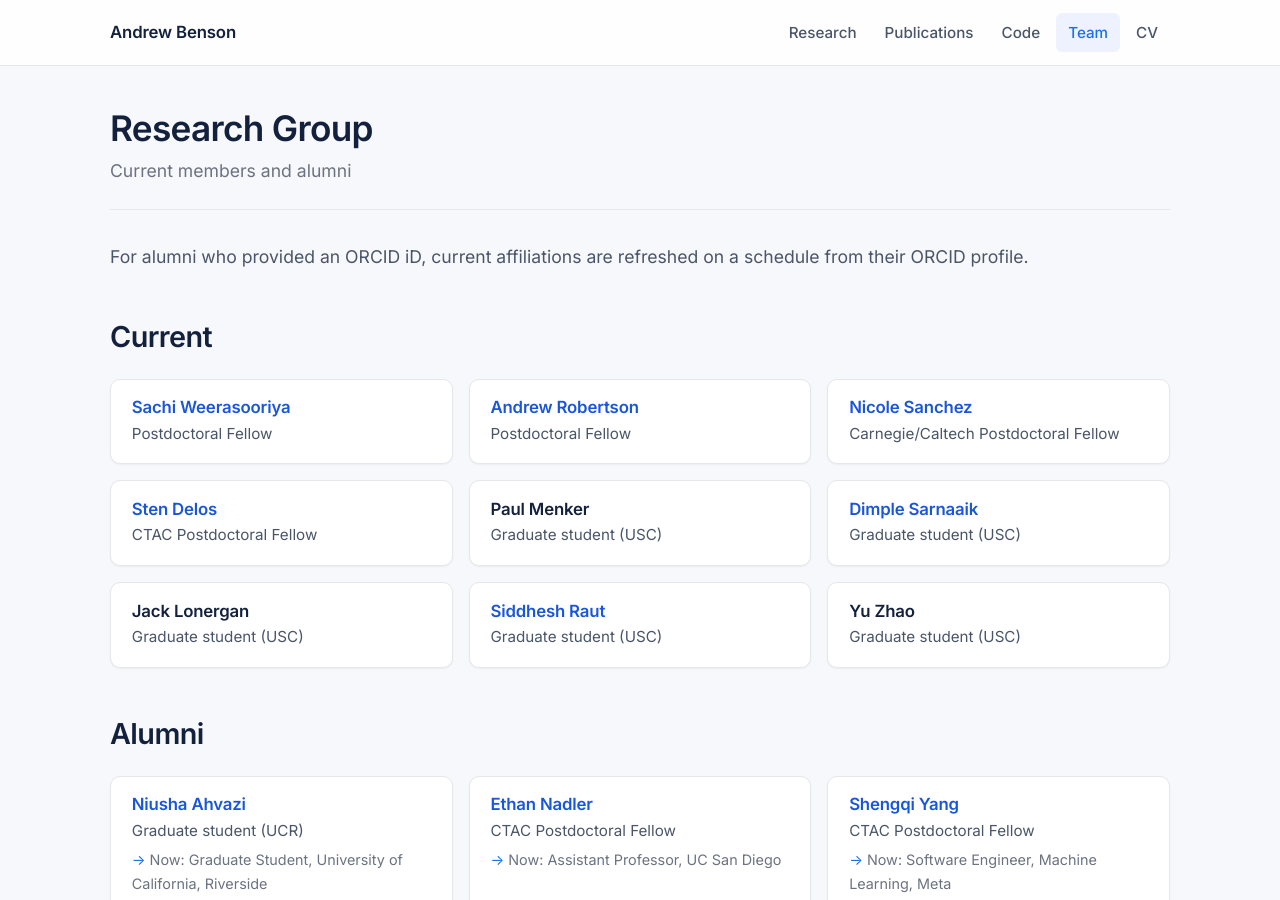
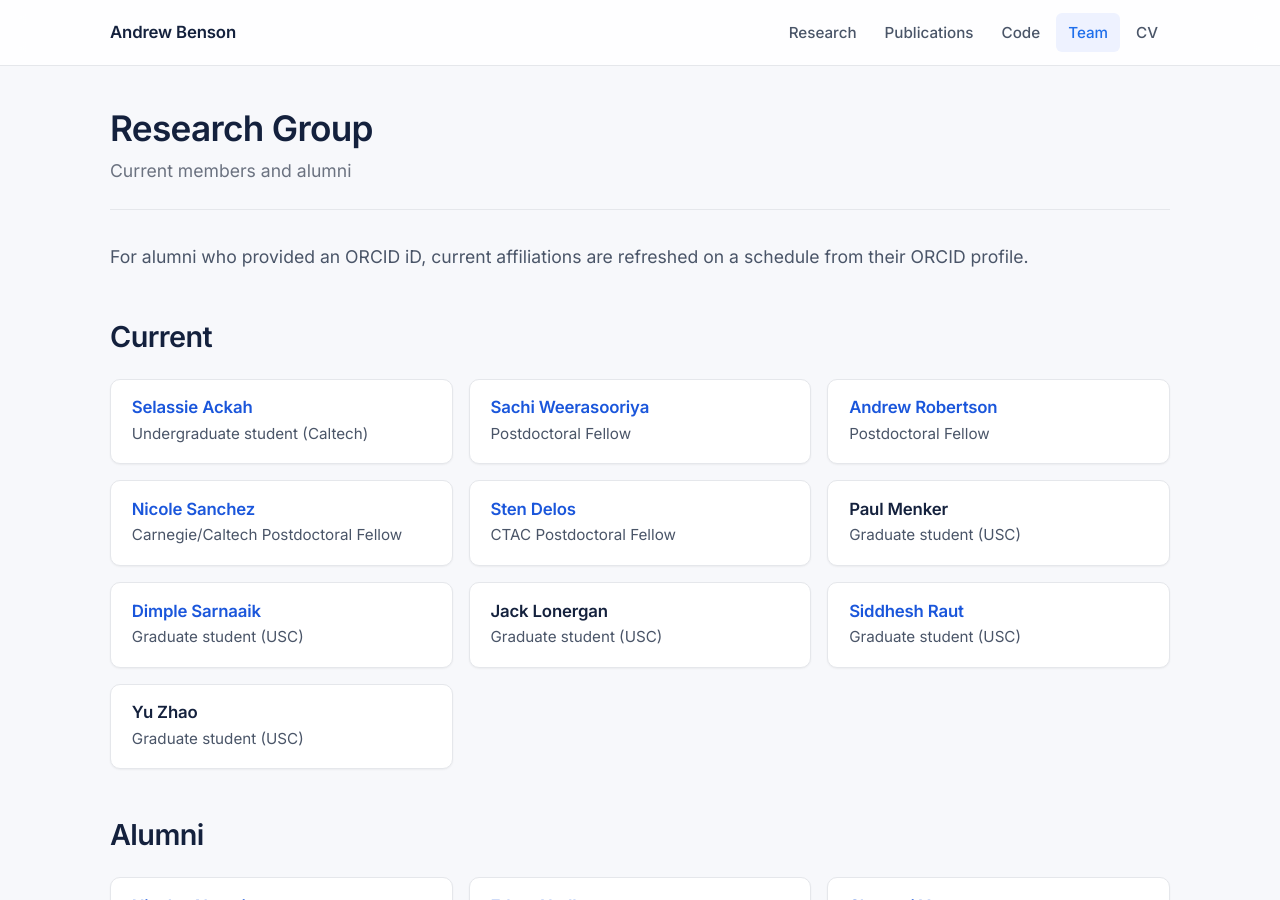
Before and after one commit to abensonca/abensonca.github.io, a Jekyll site: the page built from team.md, in a window 1280 px wide and 900 px high. Built offline with Jekyll 4.4.1, drawn with Linux system fonts in a browser that asks for light colours.

Commit message:
chore(members): add Selassie Ackah to members list

```diff
--- a/_data/members.yml
+++ b/_data/members.yml
@@ -1,3 +1,7 @@
+- name: Selassie Ackah
+  role: Undergraduate student (Caltech)
+  status: current
+  linkedin: https://www.linkedin.com/in/selassie-adom-ackah/
 - name: Sachi Weerasooriya
   role: Postdoctoral Fellow
   status: current
```
